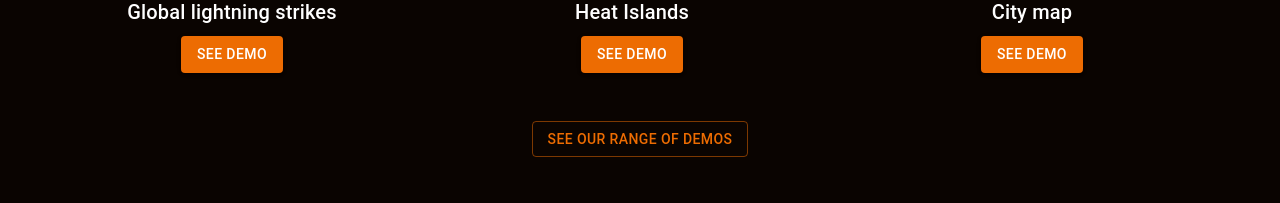
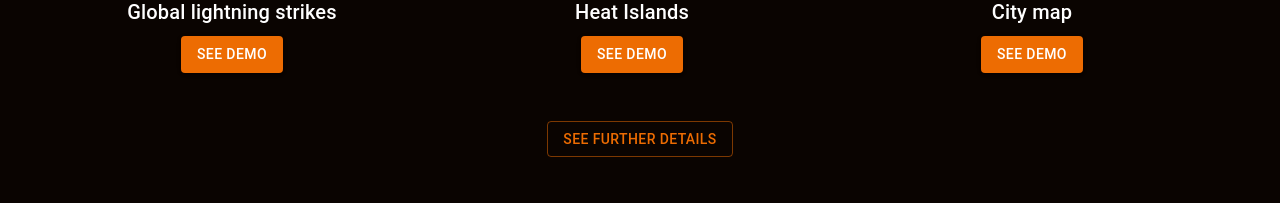
Before and after one commit to DoctorTone/drt-viz-ltd, a React (Vite) app: page / in a window 1280 px wide. Shown: the part 1700-1903 px from the top of the page. Built offline with nearby package versions, Linux system fonts and the light colour scheme.

Commit message:
Update portfolio text

```diff
--- a/src/components/Portfolio.tsx
+++ b/src/components/Portfolio.tsx
@@ -116,7 +116,7 @@ const Portfolio = () => {
       </Grid>
       <Box sx={{ mt: 6, textAlign: "center" }}>
         <Button variant="outlined" color="warning" href="/dataviz">
-          See Our Range of Demos
+          See further details
         </Button>
       </Box>
     </Container>
```
